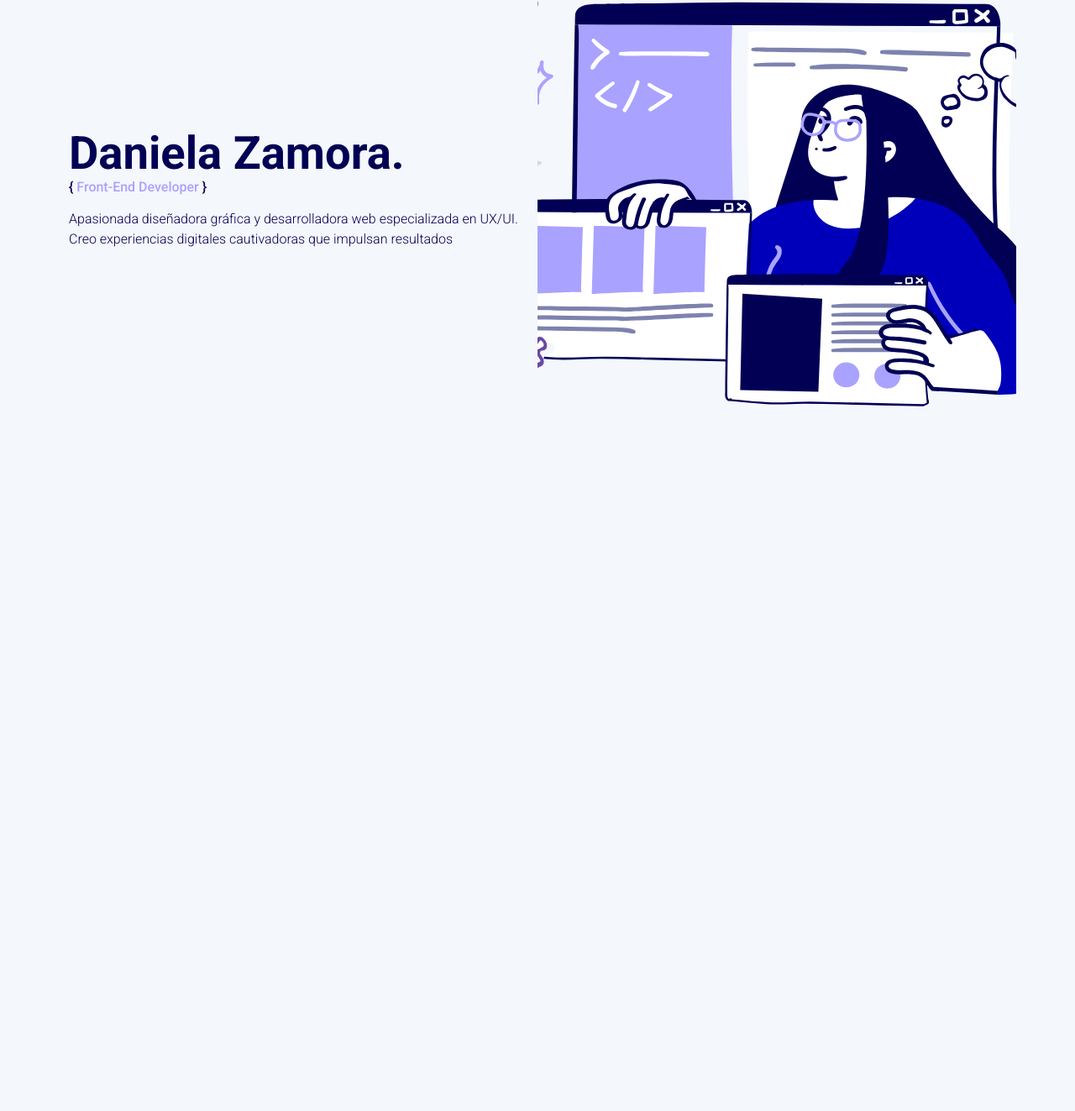
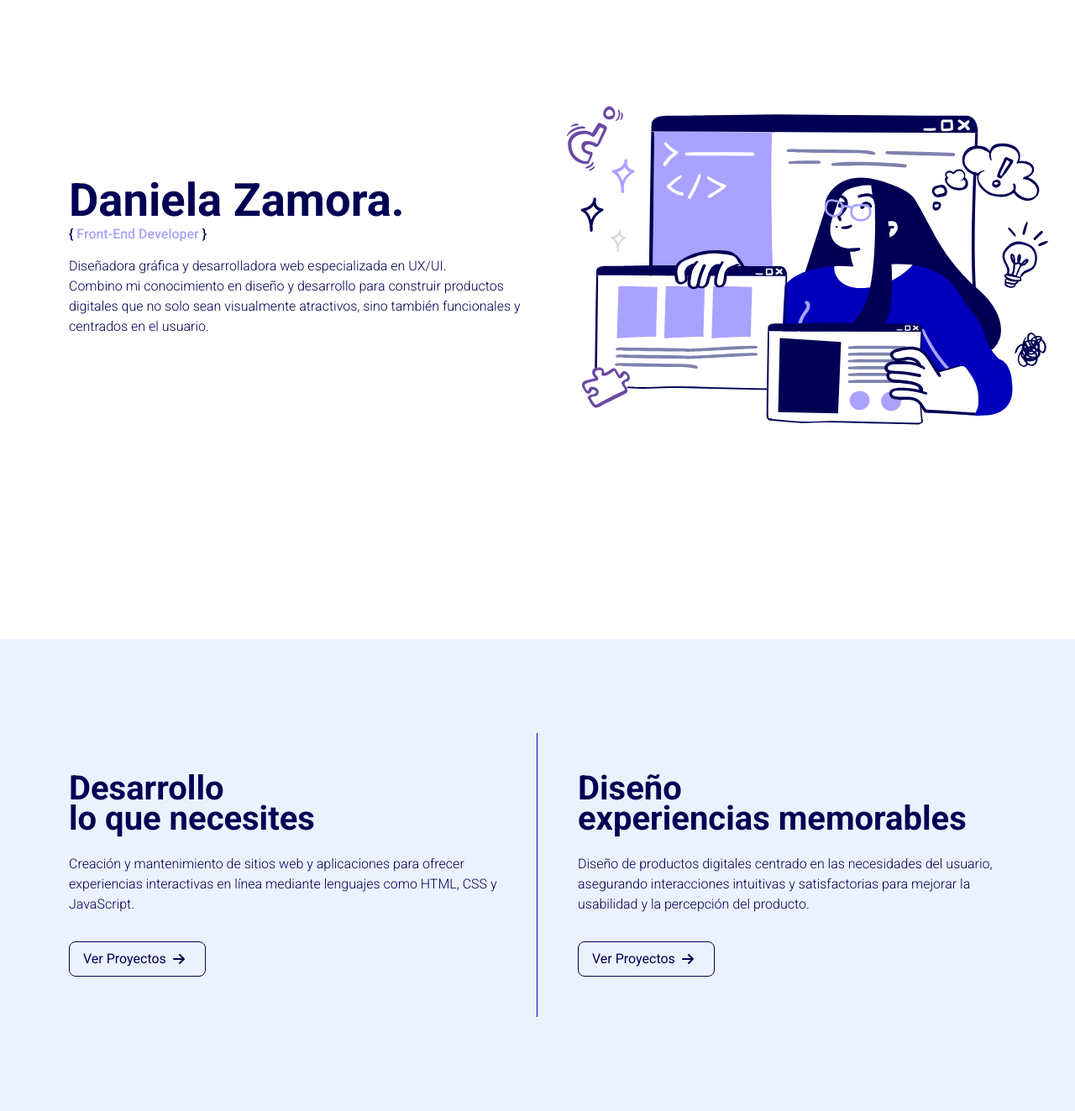
Before and after one commit to Danikewl/Portafolio, a plain HTML site: page index.html in a window 1280 px wide. Shown: the part 149-1472 px from the top of the page at 84% size. Before the commit the page ends 800 px from the top, so only its background shows below. Drawn offline with nearby package versions, Linux system fonts and the light colour scheme; a script that the page names is missing.

Commit message:
Section dos y detalles

```diff
--- a/assets/css/style.css
+++ b/assets/css/style.css
@@ -4,10 +4,12 @@
     box-sizing: border-box;
     margin: 0;
     padding: 0;
-    text-decoration: none;
     font-family: "Roboto", sans-serif;
     color: var(--primary-color);
-    background-color: var(--light1-color);
+}
+
+a {
+    text-decoration: none;
 }
 
 :root {
@@ -16,8 +18,9 @@
     --secondary-color: #6949A4;
     --secondaryLight-color: #A9A2FF;
     --tertiary-color: #9A62A4;
-    --light1-color: #f4f7fb;
+    --light1-color: #fefeff;
     --light2-color: #F9FCFF;
+    --light3-color: #eaf2fe;
 }
 
 html {
@@ -27,6 +30,7 @@ html {
 h1, h2, h3 {
     font-weight: 700;
     line-height: 1.1;
+    color: var(--primary-color);
 }
 
 h1 {
@@ -38,12 +42,30 @@ h6 {
     margin-top: -1rem;
 }
 
-.about.span {
-    color: var(--primary-color);
+p {
+    font-weight: 300;
 }
 
-p {
+.btn-primary {
+    display: flex;
+    align-items: center;
+    background-color: transparent;
+    color: var(--primary-color);
+    font-weight: 400;
+    border: solid 1.5px var(--primary-color);
+    padding: 0.5rem 1rem 0.5rem 1rem;
+    border-radius: 0.5rem;
+}
+
+.btn-primary:hover {
+    background-color: var(--primaryLight-color);
+    color: var(--light2-color);
     font-weight: 300;
+    border: solid var(--primaryLight-color);
+}
+
+.btn-primary:hover i {
+    color: var(--light2-color);
 }
 
 /* Estilos del Nav */
@@ -51,11 +73,14 @@ p {
     height: 2.5rem;
 }
 
+
 header {
-    background-color: transparent;
+    background-color: var(--light1-color);
     backdrop-filter: blur(8px);
     position: sticky;
     top: 0;
+    z-index: 2;
+    box-shadow: rgba(0, 0, 0, 0.20) 0px 25px 20px -20px;
 }
 
 
@@ -63,15 +88,42 @@ header {
 /* Estilos Sección About */
 
 .about .row {
-    height: 80vh;
+    height: 100vh;
 }
 
 .aboutImg {
     z-index: 0;
+    position: absolute;
     right: 0;
     height: 90%;
     background-image: url(../img/dev.svg);
-    background-size:cover;
+    background-size:contain;
     background-repeat: no-repeat;
     background-position: center;
 }
+
+.about span {
+    color: var(--primary-color);
+}
+
+
+/* Seccion Carrera */
+.carrera {
+    background-color: var(--light3-color);
+    margin-top: 3rem;
+    padding: 4rem 0 4rem 0 ;
+}
+
+.linea {
+    border-right: solid 1.5px var(--primaryLight-color);
+}
+
+.carrera h2 {
+    font-size: 2.5rem;
+    line-height: 0.9;
+    padding-bottom: 1rem;
+}
+
+.carrera p {
+    margin-bottom: 2rem;
+}
--- /dev/null
+++ b/assets/js/main.js
@@ -0,0 +1,37 @@
+document.addEventListener('DOMContentLoaded', function() {
+    // Selecciona todas las secciones
+    const secciones = document.querySelectorAll('.seccion');
+
+    // Para cada sección, agrega un evento de desplazamiento
+    secciones.forEach(seccion => {
+        seccion.addEventListener('wheel', scrollSuave);
+    });
+
+    // Función para controlar el desplazamiento suave
+    function scrollSuave(event) {
+        event.preventDefault();
+        const delta = event.deltaY;
+        let seccionActual = null;
+
+        // Encuentra la sección actual
+        secciones.forEach(seccion => {
+            const rect = seccion.getBoundingClientRect();
+            if (rect.top < window.innerHeight / 2 && rect.bottom > window.innerHeight / 2) {
+                seccionActual = seccion;
+            }
+        });
+
+        // Encuentra la siguiente o anterior sección, dependiendo de la dirección del scroll
+        let siguienteSeccion = null;
+        if (delta > 0 && seccionActual.nextElementSibling) {
+            siguienteSeccion = seccionActual.nextElementSibling;
+        } else if (delta < 0 && seccionActual.previousElementSibling) {
+            siguienteSeccion = seccionActual.previousElementSibling;
+        }
+
+        // Realiza el desplazamiento suave a la siguiente sección si existe
+        if (siguienteSeccion) {
+            siguienteSeccion.scrollIntoView({ behavior: 'smooth' });
+        }
+    }
+});
--- a/index.html
+++ b/index.html
@@ -6,6 +6,7 @@
     <meta name="viewport" content="width=device-width, initial-scale=1.0">
     <link href="https://cdn.jsdelivr.net/npm/bootstrap@5.3.3/dist/css/bootstrap.min.css" rel="stylesheet"
         integrity="sha384-QWTKZyjpPEjISv5WaRU9OFeRpok6YctnYmDr5pNlyT2bRjXh0JMhjY6hW+ALEwIH" crossorigin="anonymous">
+    <link href="https://unpkg.com/aos@2.3.1/dist/aos.css" rel="stylesheet">
     <link rel="stylesheet" href="./assets/css/style.css">
     <title>Portafolio - Inicio</title>
 </head>
@@ -13,7 +14,7 @@
 <body>
 
     <header>
-        <div class="container contenedor-nav">
+        <div class="container contenedor-nav seccion">
             <nav class="navbar navbar-expand-lg pt-1 m-0">
                 <div class="container-fluid">
                     <a class="navbar-brand" href="#"><img src="./assets/img/az-logo.svg" alt=""></a>
@@ -32,6 +33,10 @@
                             <li class="nav-item">
                                 <a class="nav-link" href="#">Proyectos</a>
                             </li>
+                            <li class="nav-item">
+                                <a class="nav-link px-3" href="#">Contacto</a>
+                                <span></span>
+                            </li>
                         </ul>
                     </div>
                 </div>
@@ -39,17 +44,45 @@
         </div>
     </header>
     <main>
-        <section class="about">
+        <section class="about seccion">
             <div class="container">
                 <div class="row align-items-center">
                     <div class="col-12 col-sm-6">
-                        <div>
+                        <div class="m-auto">
                             <h1 class="p-0 m-0">Daniela Zamora.</h1>
                             <h6 class="pb-3 m-0"><span>{</span> Front-End Developer <span>}</span></h6>
-                            <p>Apasionada diseñadora gráfica y desarrolladora web especializada en UX/UI. Creo experiencias digitales cautivadoras que impulsan resultados</p>
+                            <p>Diseñadora gráfica y desarrolladora web especializada en UX/UI. <br> Combino mi conocimiento en diseño y desarrollo para construir productos digitales que no solo sean visualmente atractivos, sino también funcionales y centrados en el usuario.</p>
                         </div>
                     </div>
                     <div class="col-6 d-none d-sm-block aboutImg"></div>
+                </div>
+            </div>
+        </section>
+
+        <section class="carrera seccion">
+            <div class="container">
+                <div class="row py-5">
+                    <div class="col-12 col-sm-6 linea">
+                        <div class="py-5 pe-4" data-aos="fade-up" data-aos-duration="1000">
+                            <h2>Desarrollo <br> lo que necesites</h2>
+                            <p class="">Creación y mantenimiento de sitios web y aplicaciones para ofrecer experiencias interactivas en línea mediante lenguajes como HTML, CSS y JavaScript.</p>
+                            <a class="" href="">
+                                <button class="btn-primary">Ver Proyectos
+                                    <i class="fa-solid fa-arrow-right px-2"></i>
+                                </button>
+                            </a>
+                        </div>
+                    </div>
+                    <div class="col-12 col-sm-6 ps-5">
+                        <div class="py-5" data-aos="fade-up" data-aos-duration="1000">
+                            <h2>Diseño <br> experiencias memorables</h2>
+                            <p class="">Diseño de productos digitales centrado en las necesidades del usuario, asegurando interacciones intuitivas y satisfactorias para mejorar la usabilidad y la percepción del producto.</p>
+                            <a class="" href="">
+                                <button class="btn-primary">Ver Proyectos
+                                    <i class="fa-solid fa-arrow-right px-2"></i>
+                                </button>
+                            </a>
+                        </div>
                 </div>
             </div>
         </section>
@@ -65,7 +98,12 @@
     <script src="https://cdn.jsdelivr.net/npm/bootstrap@5.3.3/dist/js/bootstrap.bundle.min.js"
         integrity="sha384-YvpcrYf0tY3lHB60NNkmXc5s9fDVZLESaAA55NDzOxhy9GkcIdslK1eN7N6jIeHz"
         crossorigin="anonymous"></script>
+    <script src="https://kit.fontawesome.com/643c1c6cfd.js" crossorigin="anonymous"></script>
     <script src="./assets/js/main.js"></script>
+    <script src="https://unpkg.com/aos@2.3.1/dist/aos.js"></script>
+    <script>
+        AOS.init();
+    </script>
 </body>
 
 </html>
```
